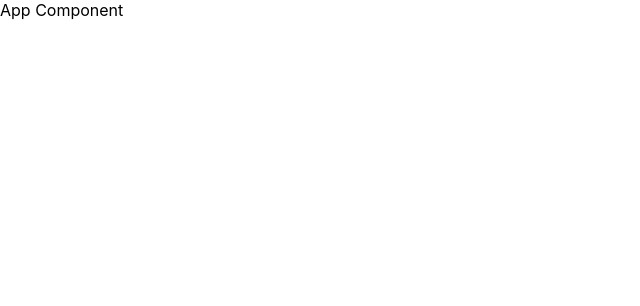
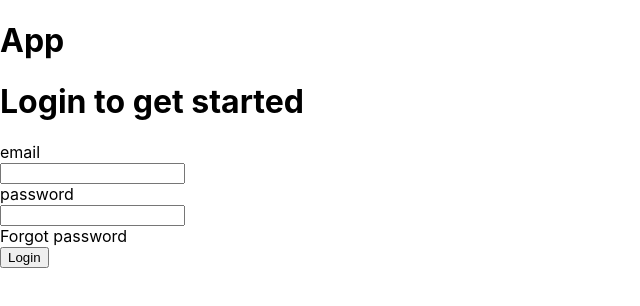
Before and after one commit to S-a-i-f-A-l-i/techprimelab_assignment, a React (Create React App) app in the folder client/: page / in a window 1280 px wide. Shown: the top 306 px of the page, without its empty margins (0-640 px from the left). Built offline with nearby package versions, Linux system fonts and the light colour scheme.

Commit message:
form added in login page

```diff
--- a/client/src/App.js
+++ b/client/src/App.js
@@ -1,5 +1,12 @@
+import Login from "./pages/Login";
+
 function App() {
-  return <div className="App">App Component</div>;
+  return (
+    <div className="App">
+      <h1>App</h1>
+      <Login />
+    </div>
+  );
 }
 
 export default App;
--- /dev/null
+++ b/client/src/components/FormRow.js
@@ -0,0 +1,20 @@
+const FormRow = ({ type, name, value, handleChange, labelText, required }) => {
+  return (
+    <div className="form-row">
+      <label htmlFor={name} className="form-label">
+        {labelText || name}
+      </label>
+      <br />
+      <input
+        type={type}
+        value={value}
+        name={name}
+        onChange={handleChange}
+        required={required}
+        className="form-input"
+      />
+    </div>
+  );
+};
+
+export default FormRow;
--- a/client/src/pages/Login.js
+++ b/client/src/pages/Login.js
@@ -1,7 +1,47 @@
-import React from "react";
+import React, { useState, useEffect } from "react";
+import FormRow from "../components/FormRow";
+import { useNavigate } from "react-router-dom";
 
 const Login = () => {
-  return <div>Login</div>;
+  const [userData, setUserData] = useState({
+    email: "",
+    password: "",
+  });
+
+  const handleChange = (e) => {
+    setUserData({ ...userData, [e.target.name]: e.target.value });
+  };
+
+  const handleSubmit = (e) => {
+    e.preventDefault();
+    const { email, password } = userData;
+    console.log("email", email, "password", password);
+  };
+
+  return (
+    <div>
+      <form onSubmit={handleSubmit}>
+        <h1>Login to get started</h1>
+        <FormRow
+          type="email"
+          name="email"
+          value={userData.email}
+          handleChange={handleChange}
+          required={true}
+        />
+        <FormRow
+          type="password"
+          name="password"
+          value={userData.password}
+          handleChange={handleChange}
+          required={true}
+        />
+        <span>Forgot password</span>
+        <br />
+        <button type="Login">Login</button>
+      </form>
+    </div>
+  );
 };
 
 export default Login;
```
